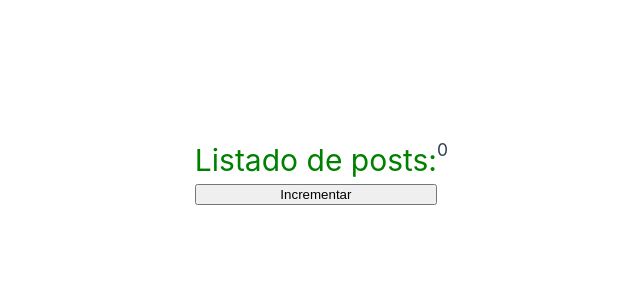
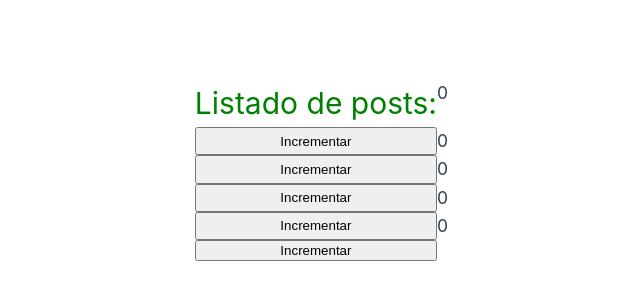
Before and after one commit to GelaLez/cursovue, a Vue app: page / in a window 1280 px wide. Shown: the part 230-530 px from the top of the page, without its empty margins (203-843 px from the left). Built offline with nearby package versions, Linux system fonts and the light colour scheme.

Commit message:
el tag setup , es la version resumida del import defaultComposition

```diff
--- a/src/App.vue
+++ b/src/App.vue
@@ -6,6 +6,10 @@
 
 <template>
     <h1>Listado de posts:</h1>
+   <CounterComposition/>
+   <CounterComposition/>
+   <CounterComposition/>
+   <CounterComposition/>
    <CounterComposition/>
 </template>
 
--- a/src/components/CounterComposition.vue
+++ b/src/components/CounterComposition.vue
@@ -6,21 +6,12 @@
 </template>
 
 
-<script  lang="ts">
+<script  lang="ts" setup>
 
-import { defineComponent, Ref, ref } from 'vue';
+import { Ref, ref } from 'vue';
+let counter: Ref = ref(0)
+const addCounter = (): void => {
+    counter.value++
+}
 
-export default defineComponent({
-    name: 'CounterComposition',
-    setup() {
-        let counter: Ref = ref(0)
-        const addCounter = ():void => {
-            // counter++
-            counter.value++
-            console.log(counter);
-        }
-        return { counter, addCounter }
-    }
-
-})
 </script>
```
